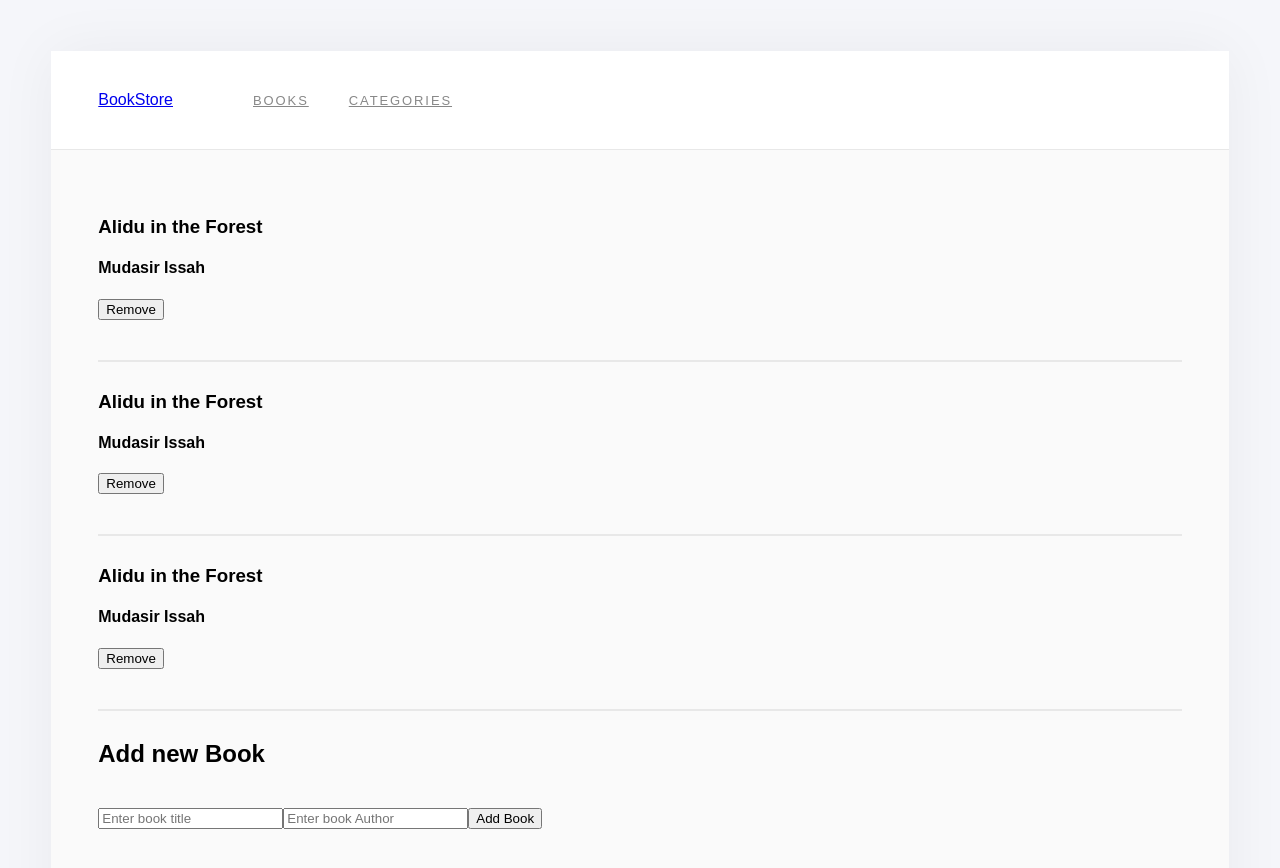
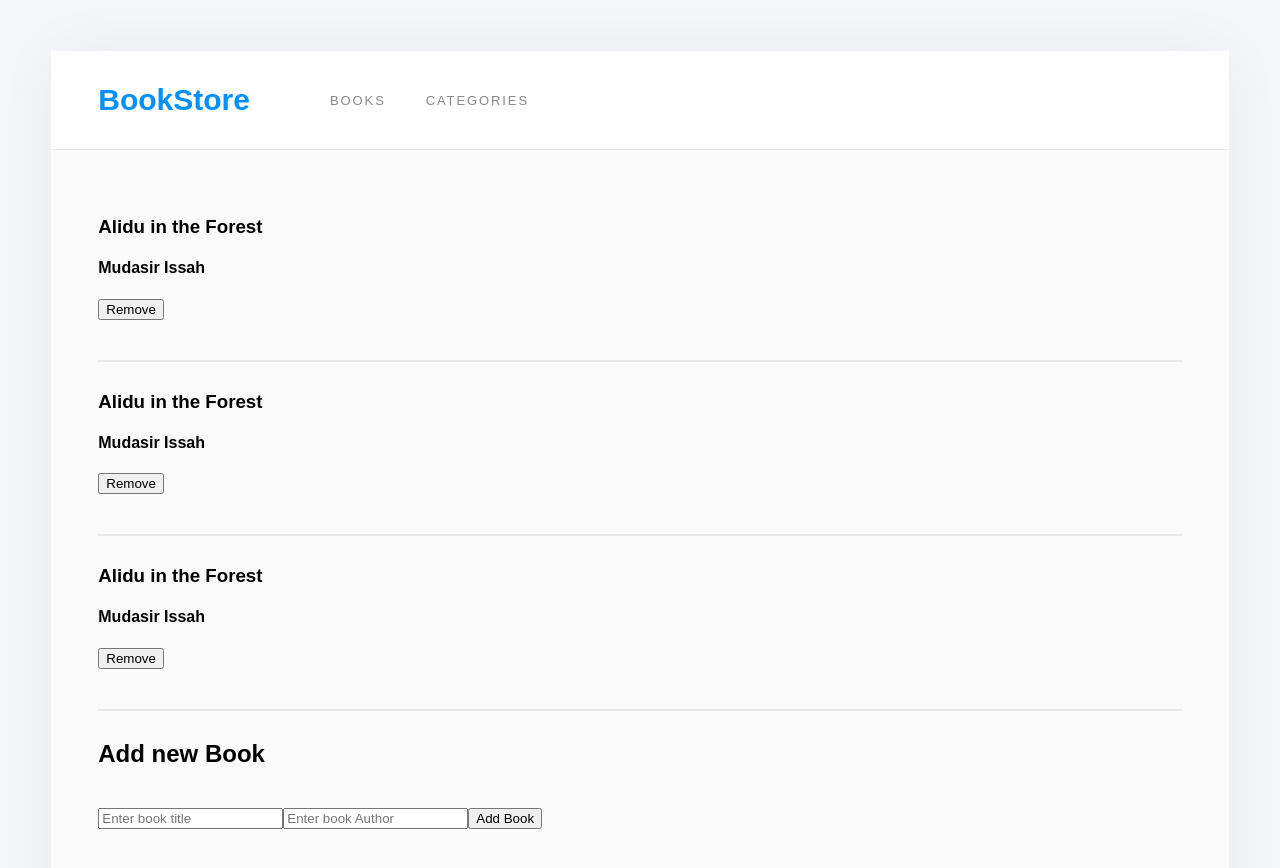
Before and after one commit to mudasiri/bookstore, a React (Create React App) app: page / in a window 1280 px wide. Shown: the top 868 px of the page. Built offline with nearby package versions, Linux system fonts and the light colour scheme.

Commit message:
remove-deco-for-navlinks

```diff
--- a/src/App.css
+++ b/src/App.css
@@ -31,6 +31,14 @@ body {
   padding: 20px 0;
 }
 
+.nav-brand {
+  font-family: "Montserrat", sans-serif;
+  font-size: 1.875rem;
+  font-weight: 700;
+  color: #0290ff;
+  text-decoration: none;
+}
+
 .nav-bar {
   padding: 24px 4%;
   background-color: #fff;
@@ -52,6 +60,7 @@ body {
   font-size: 0.813rem;
   color: #121212;
   letter-spacing: 1.9px;
+  text-decoration: none;
 }
 
 .icon-button {
```
